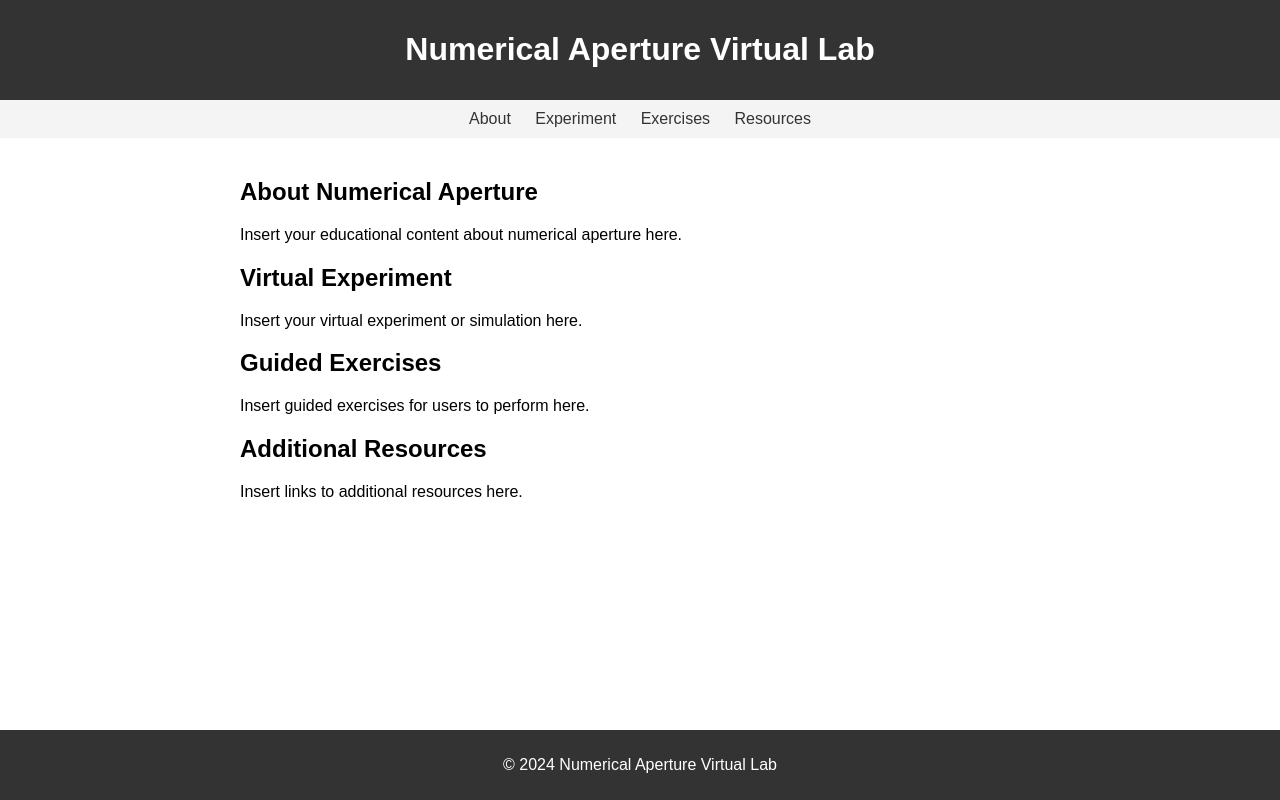
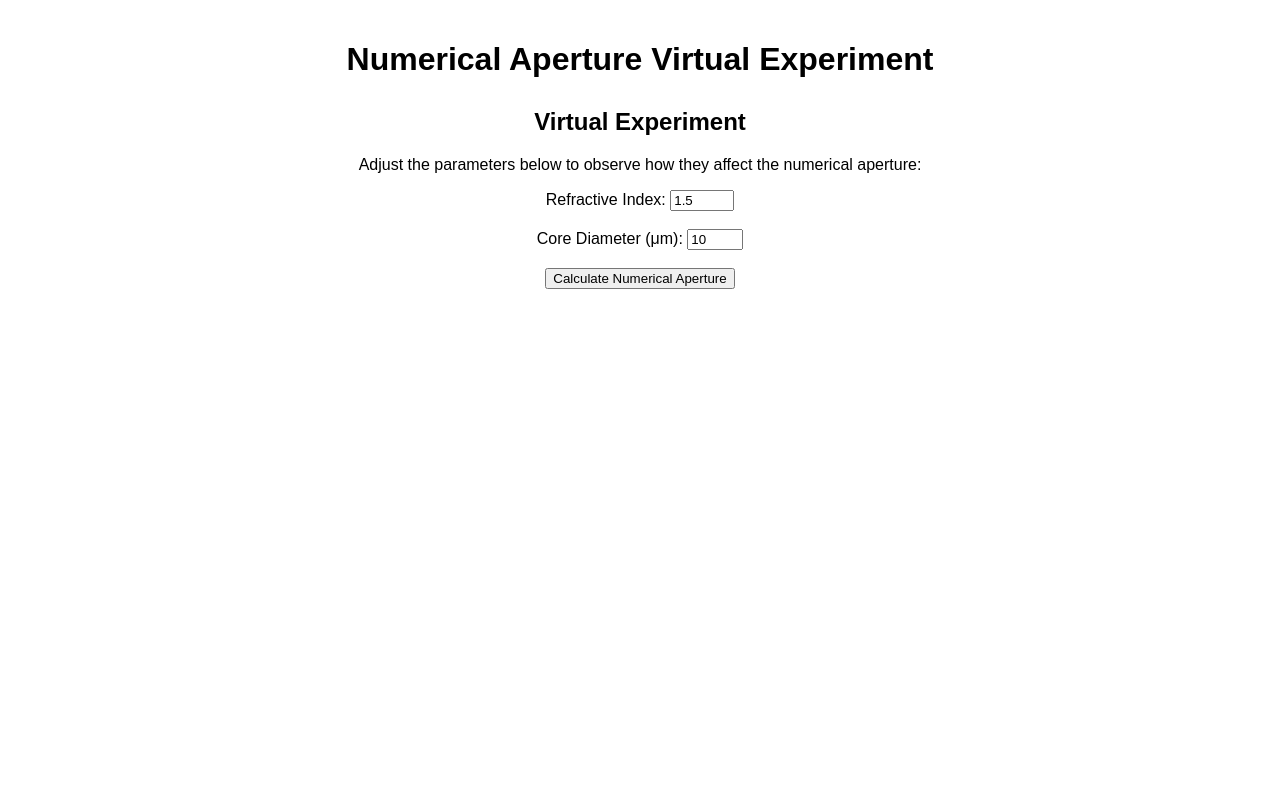
Before and after one commit to neptunetrash/aperture, a plain HTML site: page index.html in a window 1280 px wide. Drawn offline with Linux system fonts and the light colour scheme.

Commit message:
Add files via upload

```diff
--- a/index.html
+++ b/index.html
@@ -3,7 +3,7 @@
 <head>
     <meta charset="UTF-8">
     <meta name="viewport" content="width=device-width, initial-scale=1.0">
-    <title>Numerical Aperture Virtual Lab</title>
+    <title>Numerical Aperture Virtual Experiment</title>
     <style>
         /* Add your CSS styles here */
         /* For simplicity, you can add styles directly within the <style> tag or link an external CSS file */
@@ -11,72 +11,48 @@
             font-family: Arial, sans-serif;
             margin: 0;
             padding: 0;
-        }
-        header {
-            background-color: #333;
-            color: #fff;
-            padding: 10px 20px;
             text-align: center;
-        }
-        nav {
-            background-color: #f4f4f4;
-            padding: 10px;
-            text-align: center;
-        }
-        nav a {
-            text-decoration: none;
-            color: #333;
-            padding: 5px 10px;
-        }
-        nav a:hover {
-            background-color: #ccc;
         }
         .container {
             max-width: 800px;
             margin: auto;
             padding: 20px;
         }
-        footer {
-            background-color: #333;
-            color: #fff;
-            text-align: center;
-            padding: 10px 0;
-            position: fixed;
-            width: 100%;
-            bottom: 0;
+        h2 {
+            margin-top: 30px;
+        }
+        p {
+            margin-top: 15px;
         }
     </style>
 </head>
 <body>
-    <header>
-        <h1>Numerical Aperture Virtual Lab</h1>
-    </header>
-    <nav>
-        <a href="#about">About</a>
-        <a href="#experiment">Experiment</a>
-        <a href="#exercises">Exercises</a>
-        <a href="#resources">Resources</a>
-    </nav>
     <div class="container">
-        <section id="about">
-            <h2>About Numerical Aperture</h2>
-            <p>Insert your educational content about numerical aperture here.</p>
-        </section>
+        <h1>Numerical Aperture Virtual Experiment</h1>
         <section id="experiment">
             <h2>Virtual Experiment</h2>
-            <p>Insert your virtual experiment or simulation here.</p>
-        </section>
-        <section id="exercises">
-            <h2>Guided Exercises</h2>
-            <p>Insert guided exercises for users to perform here.</p>
-        </section>
-        <section id="resources">
-            <h2>Additional Resources</h2>
-            <p>Insert links to additional resources here.</p>
+            <p>Adjust the parameters below to observe how they affect the numerical aperture:</p>
+            <label for="refractive-index">Refractive Index:</label>
+            <input type="number" id="refractive-index" min="1" max="2" step="0.1" value="1.5"><br><br>
+            <label for="core-diameter">Core Diameter (μm):</label>
+            <input type="number" id="core-diameter" min="5" max="50" step="5" value="10"><br><br>
+            <button onclick="calculateNA()">Calculate Numerical Aperture</button><br><br>
+            <p id="result"></p>
         </section>
     </div>
-    <footer>
-        <p>&copy; 2024 Numerical Aperture Virtual Lab</p>
-    </footer>
+
+    <script>
+        function calculateNA() {
+            // Get input values
+            var refractiveIndex = parseFloat(document.getElementById('refractive-index').value);
+            var coreDiameter = parseFloat(document.getElementById('core-diameter').value);
+
+            // Calculate numerical aperture
+            var numericalAperture = Math.sqrt(Math.pow(refractiveIndex, 2) - 1) * coreDiameter / 2;
+
+            // Display result
+            document.getElementById('result').innerHTML = 'Numerical Aperture: ' + numericalAperture.toFixed(2);
+        }
+    </script>
 </body>
 </html>
```
